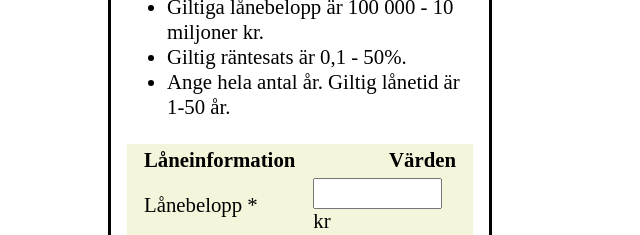
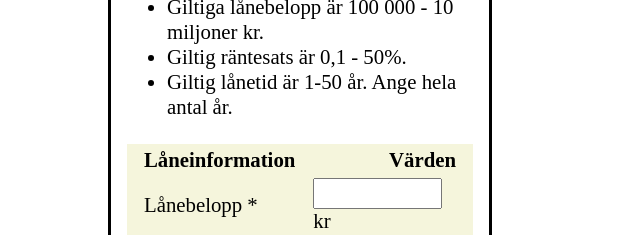
Before and after one commit to EllenSandqvist/Bol-nekalkylator, a plain HTML site: page index.html in a window 1280 px wide. Shown: the part 246-481 px from the top of the page, 340-980 px from the left. Drawn offline with Linux system fonts and the light colour scheme.

Commit message:
change user instuction for input of payback years

```diff
--- a/index.html
+++ b/index.html
@@ -19,7 +19,7 @@
             <ul>
                 <li>Giltiga lånebelopp är 100 000 - 10 miljoner kr.</li>
                 <li>Giltig räntesats är 0,1 - 50%.</li>
-                <li>Ange hela antal år. Giltig lånetid är 1-50 år.</li>
+                <li>Giltig lånetid är 1-50 år. Ange hela antal år. </li>
             </ul>
 
             <table class="mortage-input">
```
